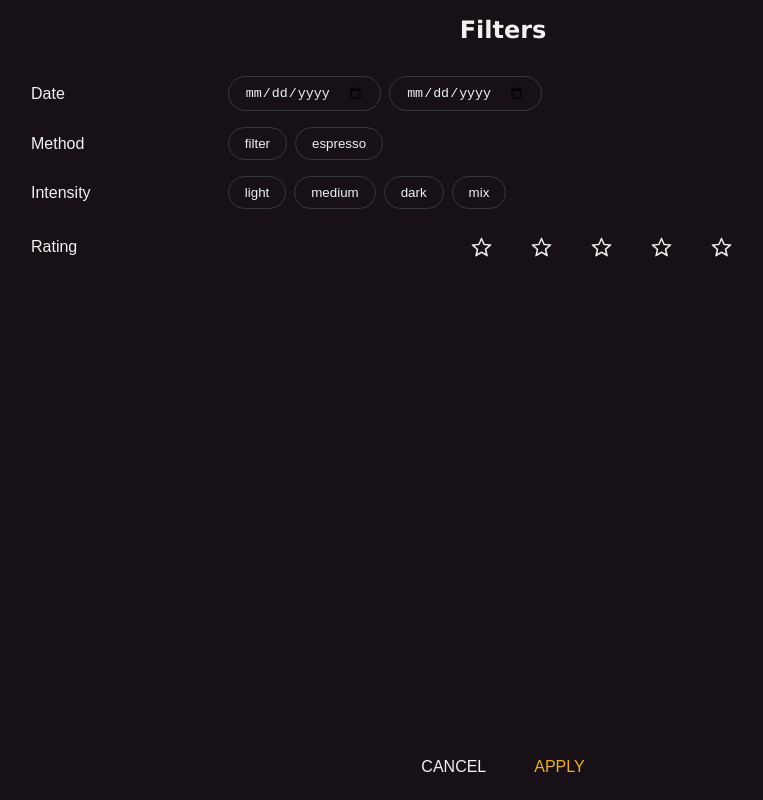
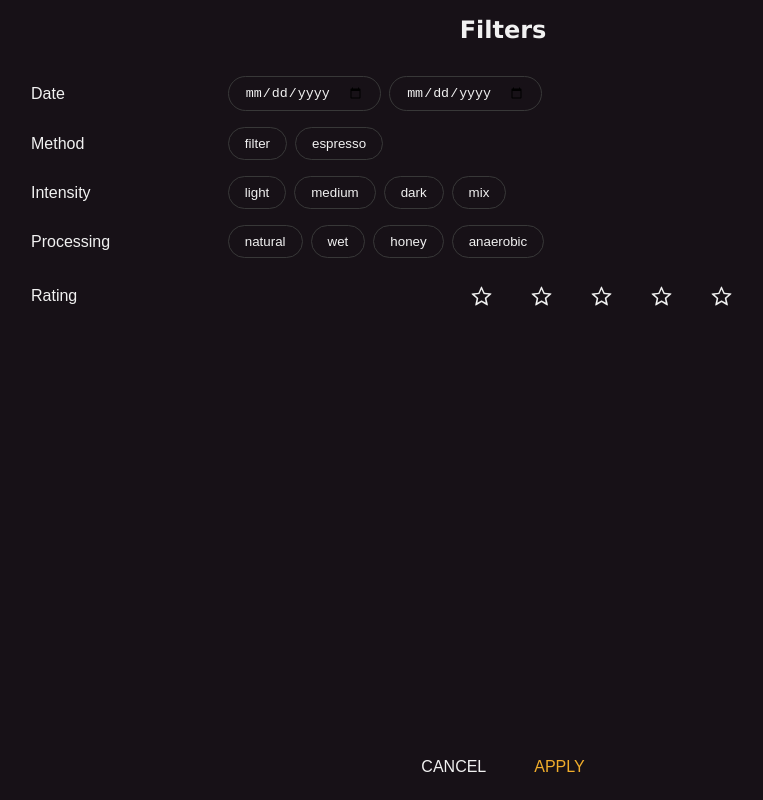
Before and after one commit to pipan/coffee-jurnal, a Vue app: page /filter in a window 1280 px wide. Shown: the whole page, without its empty margins (137-900 px from the left). Built offline with nearby package versions, Linux system fonts and the light colour scheme.

Commit message:
processing filter

```diff
--- a/src/filters/CoffeeFilter.js
+++ b/src/filters/CoffeeFilter.js
@@ -18,7 +18,8 @@ export class CoffeeFilter {
             new CoffeePropertyFilter('coffeeRoaster', params.coffeeRoaster),
             new CoffeePropertyFilter('coffeeRoastIntensity', params.coffeeRoastIntensity),
             DateIntervalFilter.fromDate(params.dateSince, params.dateUntil),
-            new CoffeePropertyFilter('rating', ratingsInt)
+            new CoffeePropertyFilter('rating', ratingsInt),
+            new CoffeePropertyFilter('coffeeProcessing', params.coffeeProcessing)
         ])
     }
 
@@ -30,7 +31,8 @@ export class CoffeeFilter {
             new CoffeePropertyAdapter('coffeeOrigin'),
             new CoffeePropertyAdapter('coffeeRoaster'),
             new CoffeePropertyAdapter('coffeeRoastIntensity'),
-            new CoffeePropertyAdapter('rating')
+            new CoffeePropertyAdapter('rating'),
+            new CoffeePropertyAdapter('coffeeProcessing'),
         ])
     }
 }
--- a/src/views/FilterView.vue
+++ b/src/views/FilterView.vue
@@ -31,6 +31,12 @@
                             :options="coffeeRoastIntensityOptions"
                             :value="filters.coffeeRoastIntensity || []"
                             @change="setValue('coffeeRoastIntensity', $event)"></MultiToggleSwitch>
+                    </InlineInput>
+                    <InlineInput label="Processing">
+                        <MultiToggleSwitch :nullable="true"
+                            :options="coffeeProcessingOptions"
+                            :value="filters.coffeeProcessing || []"
+                            @change="setValue('coffeeProcessing', $event)"></MultiToggleSwitch>
                     </InlineInput>
                     <SelectList inputId="coffee-place"
                         v-if="coffeePlaceOptions.length > 0"
@@ -125,6 +131,9 @@ export default {
                 options.push(item.id)
             }
             return options
+        },
+        coffeeProcessingOptions: function () {
+            return this.$store.state.coffeeProcessings
         }
     },
     methods: {
--- a/src/views/StatsView.vue
+++ b/src/views/StatsView.vue
@@ -98,12 +98,15 @@ export default {
         }
     },
     watch: {
-        '$route.query': function (value) {
-            const newFilter = CoffeeFilter.fromQuery(value)
-            if (JSON.stringify(this.filter) === JSON.stringify(newFilter)) {
-                return
+        '$route.query': {
+            immediate: true,
+            handler: function (value) {
+                const newFilter = CoffeeFilter.fromQuery(value)
+                if (JSON.stringify(this.filter) === JSON.stringify(newFilter)) {
+                    return
+                }
+                this.filter = newFilter
             }
-            this.filter = newFilter
         },
         filter: function () {
             this.makeDataset()
```
